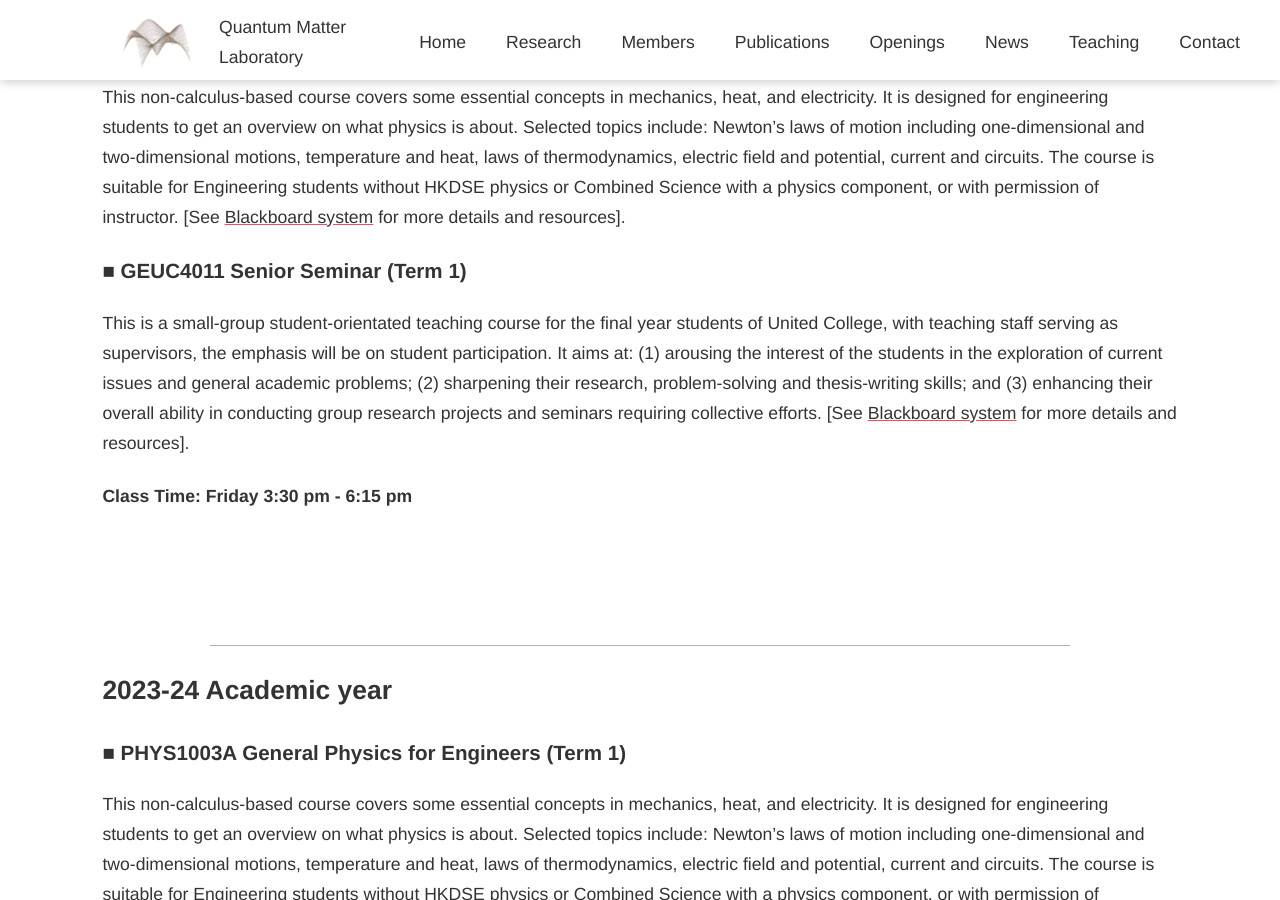
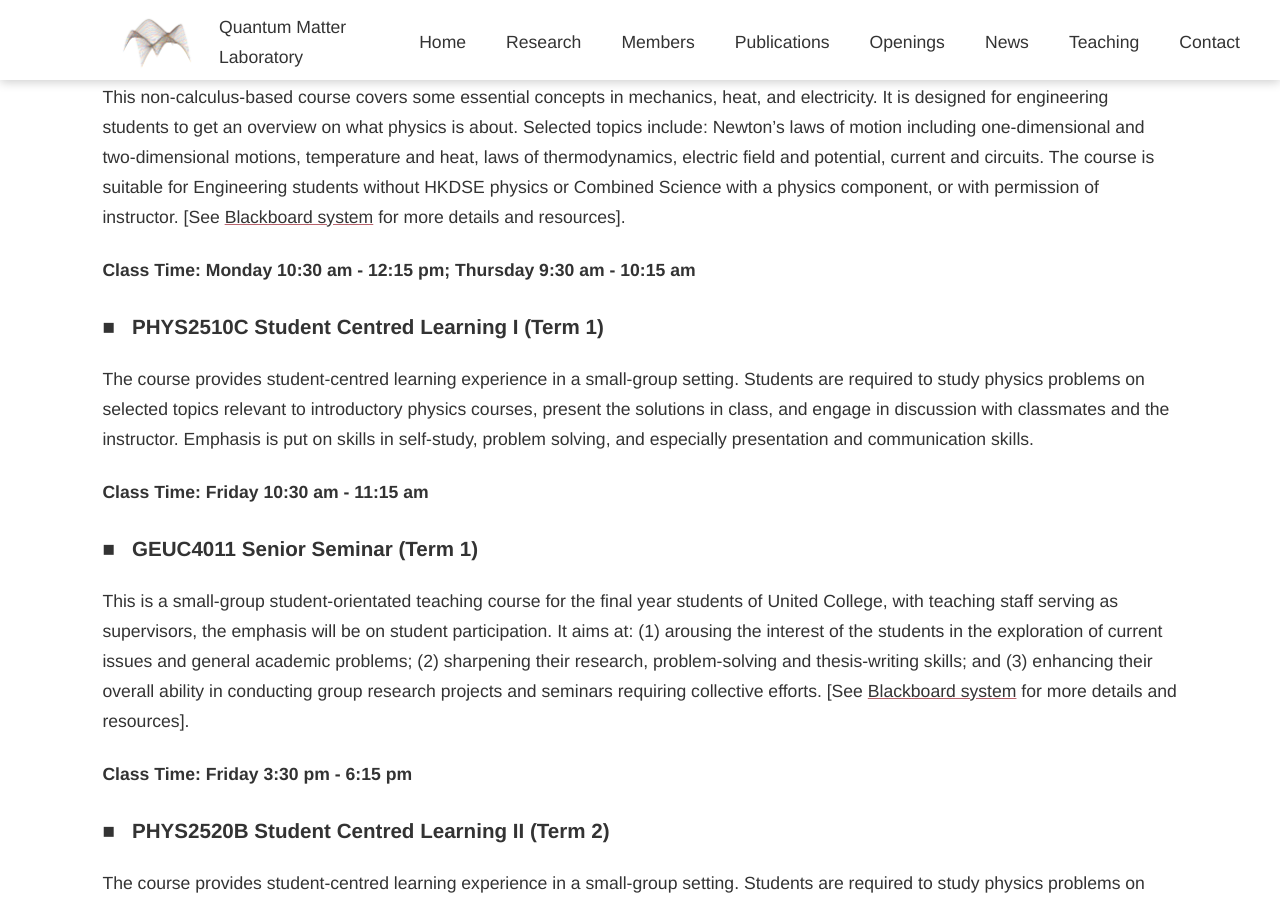
Before and after one commit to qmcuhk/qmcuhk.github.io, a Jekyll site: the page built from _pages/teaching.md, in a window 1280 px wide and 900 px high, scrolled down 992 px. Built offline with Jekyll 4.4.1, drawn with Linux system fonts in a browser that asks for light colours; some web fonts are replaced; some of the changed text lies outside the part shown.

Commit message:
update teaching  page

```diff
--- a/_pages/teaching.md
+++ b/_pages/teaching.md
@@ -11,24 +11,36 @@ banner-path: dalle_teaching_image.png
 <hr>
 ## 2024-25 Academic year
 
-### &#9632; PHYS1003A General Physics for Engineers (Term 1)
+### &#9632; &nbsp; PHYS1003A General Physics for Engineers (Term 1)
 
 This non-calculus-based course covers some essential concepts in mechanics, heat, and electricity.  It is designed for engineering students to get an overview on what physics is about.  Selected topics include: Newton’s laws of motion including one-dimensional and two-dimensional motions, temperature and heat, laws of thermodynamics, electric field and potential, current and circuits.  The course is suitable for Engineering students without HKDSE physics or Combined Science with a physics component, or with permission of instructor. [See [Blackboard system](https://blackboard.cuhk.edu.hk) for more details and resources].
+#### Class Time: Monday 10:30 am - 12:15 pm; Thursday 9:30 am - 10:15 am
 
-### &#9632; GEUC4011 Senior Seminar (Term 1)
+
+### &#9632; &nbsp; PHYS2510C Student Centred Learning I (Term 1)
+
+The course provides student-centred learning experience in a small-group setting. Students are required to study physics problems on selected topics relevant to introductory physics courses, present the solutions in class, and engage in discussion with classmates and the instructor. Emphasis is put on skills in self-study, problem solving, and especially presentation and communication skills.
+#### Class Time: Friday 10:30 am - 11:15 am
+
+### &#9632; &nbsp; GEUC4011 Senior Seminar (Term 1)
 
 This is a small-group student-orientated teaching course for the final year students of United College, with teaching staff serving as supervisors, the emphasis will be on student participation. It aims at: (1) arousing the interest of the students in the exploration of current issues and general academic problems; (2) sharpening their research, problem-solving and thesis-writing skills; and (3) enhancing their overall ability in conducting group research projects and seminars requiring collective efforts. [See [Blackboard system](https://blackboard.cuhk.edu.hk) for more details and resources].
 #### Class Time: Friday 3:30 pm - 6:15 pm
+
+### &#9632; &nbsp; PHYS2520B Student Centred Learning II (Term 2)
+
+The course provides student-centred learning experience in a small-group setting. Students are required to study physics problems on selected topics relevant to introductory physics courses, present the solutions in class, and engage in discussion with classmates and the instructor. Emphasis is put on skills in self-study, problem solving, and especially presentation and communication skills.
+#### Class Time: Friday 10:30 am - 11:15 am
 
 <div class="medium-divider"></div>
 <hr>
 ## 2023-24 Academic year
 
-### &#9632; PHYS1003A General Physics for Engineers (Term 1)
+### &#9632; &nbsp; PHYS1003A General Physics for Engineers (Term 1)
 
 This non-calculus-based course covers some essential concepts in mechanics, heat, and electricity.  It is designed for engineering students to get an overview on what physics is about.  Selected topics include: Newton’s laws of motion including one-dimensional and two-dimensional motions, temperature and heat, laws of thermodynamics, electric field and potential, current and circuits.  The course is suitable for Engineering students without HKDSE physics or Combined Science with a physics component, or with permission of instructor. [See [Blackboard system](https://blackboard.cuhk.edu.hk) for more details and resources].
 
-### &#9632; PHYS2510D Student Centred Learning I (Term 1)
+### &#9632; &nbsp; PHYS2510D Student Centred Learning I (Term 1)
 
 The course provides student-centred learning experience in a small-group setting. Students are required to study physics problems on selected topics relevant to introductory physics courses, present the solutions in class, and engage in discussion with classmates and the instructor. Emphasis is put on skills in self-study, problem solving, and especially presentation and communication skills.
 
```
